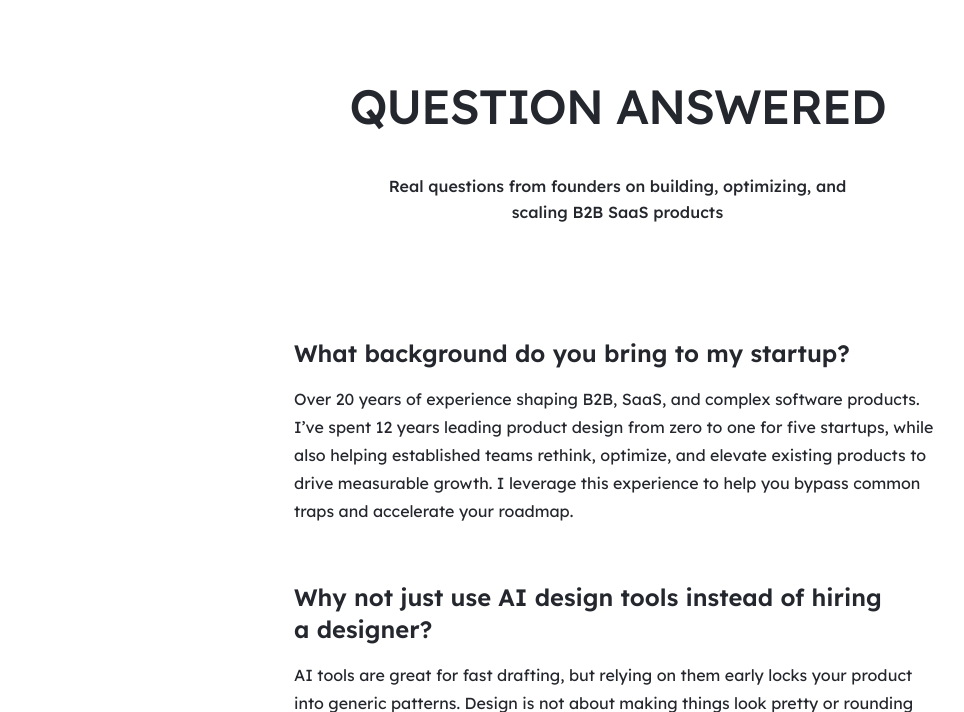
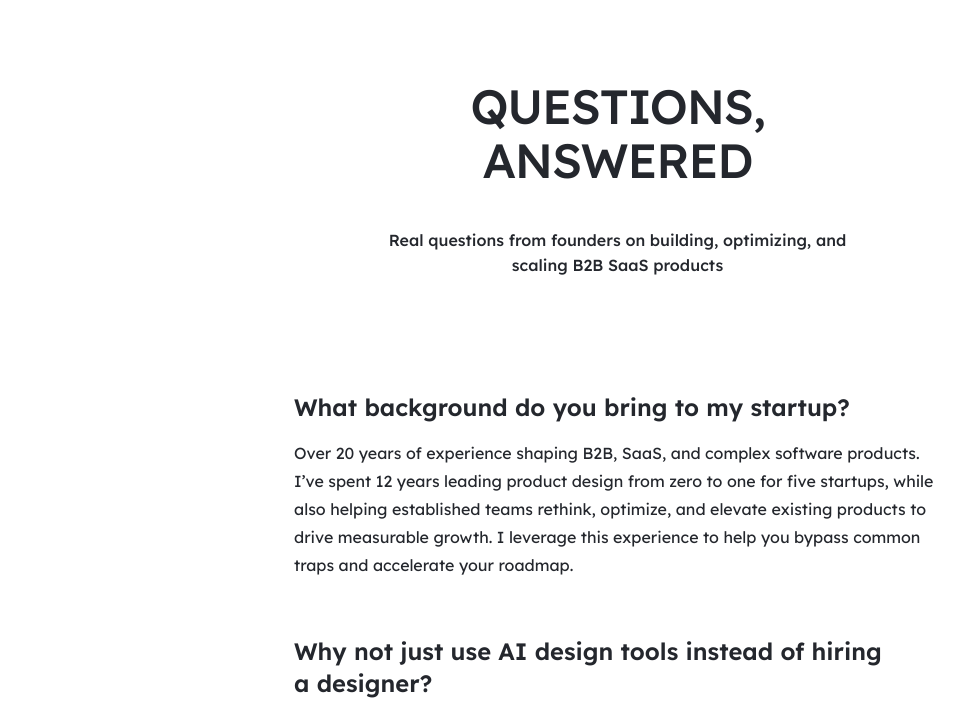
Before and after one commit to abadiguard/portfolio, a plain HTML site: page faq.html in a window 1280 px wide. Shown: the part 123-835 px from the top of the page, without its empty margins (15-979 px from the left). Drawn offline with Linux system fonts and the light colour scheme.

Commit message:
Add files via upload

```diff
--- a/faq.html
+++ b/faq.html
@@ -57,7 +57,7 @@
 <header class="dp-head"><a class="logo" href="index.html#home" aria-label="Liat Abadi home"><img class="logo-svg" src="site-assets/liat-abadi-logo.svg" alt="Liat Abadi"></a></header>
 <main class="qa-page">
   <header class="qa-hero">
-    <h1>Question answered</h1>
+    <h1>Questions, answered</h1>
     <p>Real questions from founders on building, optimizing, and scaling B2B SaaS products</p>
   </header>
   <div class="qa-content">
--- a/site.js
+++ b/site.js
@@ -244,7 +244,7 @@
       <a href="index.html#home">Home</a>
       <a href="index.html#work">Case studies</a>
       <a href="deconstructed.html">Notes on UX</a>
-      <a href="faq.html">Question answered</a>
+      <a href="faq.html">Questions, answered</a>
       <a href="index.html#contact">Bring your challenge</a>
     </nav>`;
   document.body.append(trigger,menu);
```
